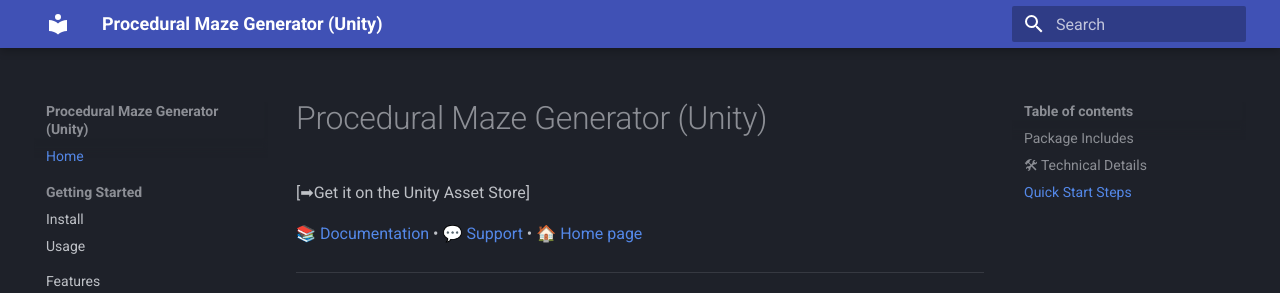
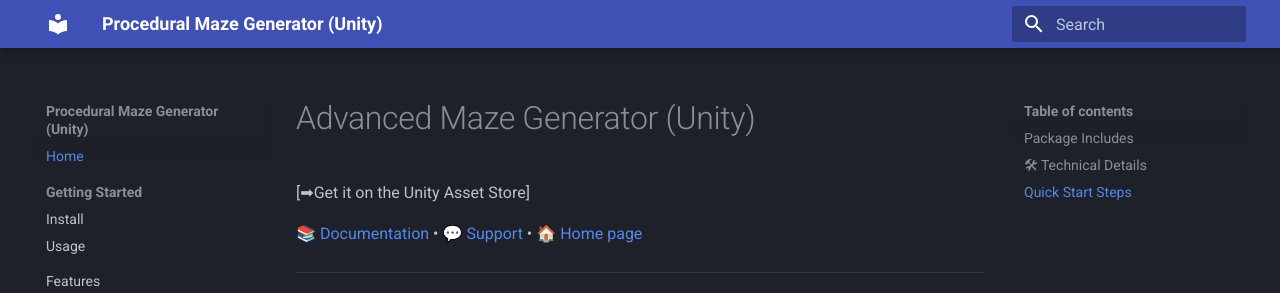
Before and after one commit to dyspropulse/Advanced-maze-generator-Unity, an MkDocs documentation site: the page built from docs/index.md, in a window 1280 px wide and 1399 px high. Shown: the top 293 px of the window. Built offline with MkDocs 1.6.1 and Material for MkDocs 9.7.7, drawn with Linux system fonts in a browser that asks for light colours.

Commit message:
Update index.md

```diff
--- a/docs/index.md
+++ b/docs/index.md
@@ -1,4 +1,4 @@
-# Procedural Maze Generator (Unity)
+# Advanced Maze Generator (Unity)
 
 [➡Get it on the Unity Asset Store]
 
```
